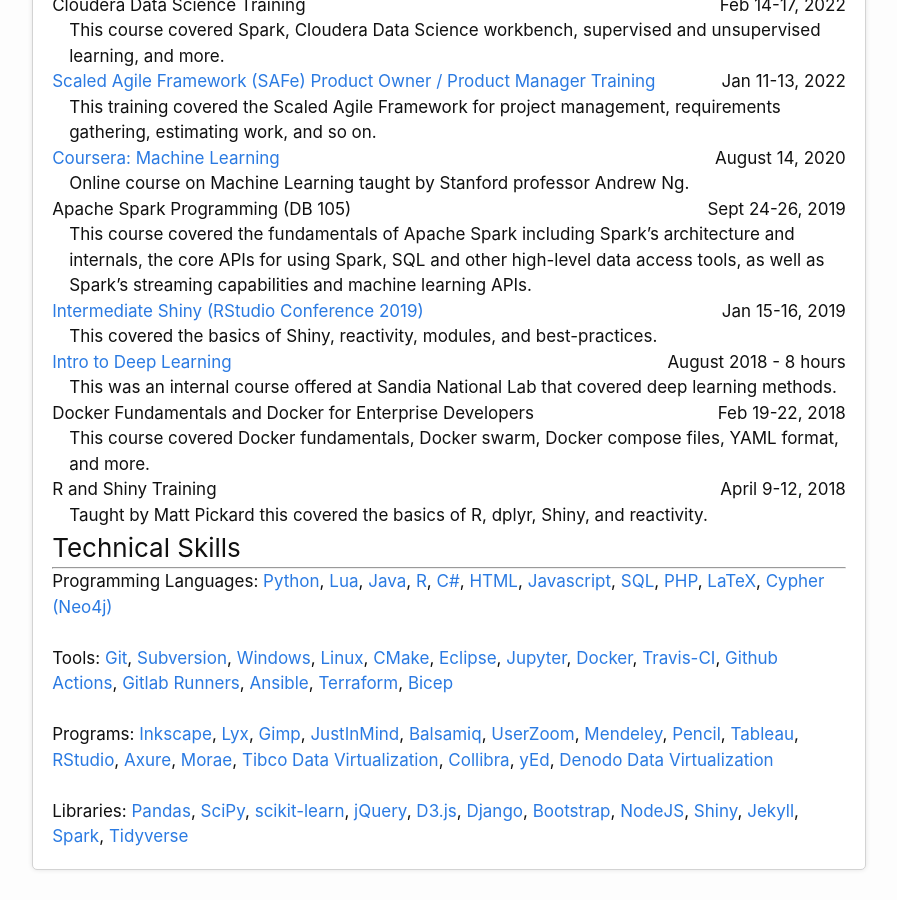
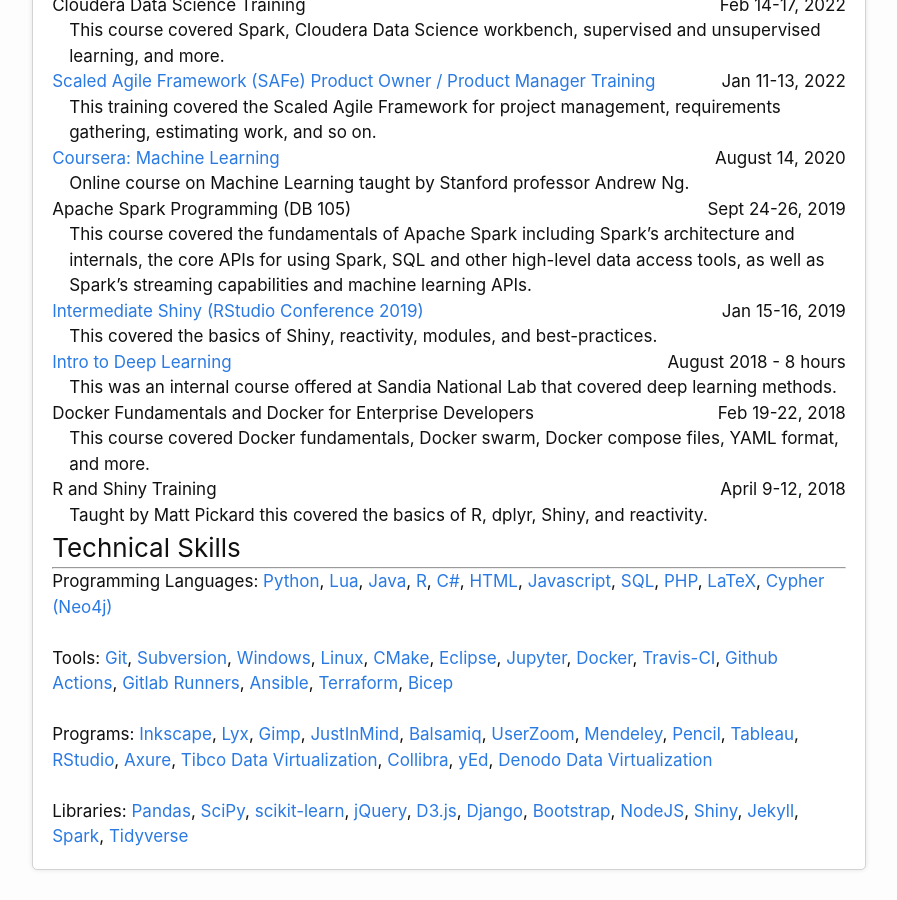
Before and after one commit to carlsonp/carlsonp.github.io, a Jekyll site: the page built from cv.md, in a window 1280 px wide and 900 px high, scrolled down 5688 px. Shown: the whole window, without its empty margins (191-1088 px from the left). Built offline with Jekyll 4.4.1, drawn with Linux system fonts in a browser that asks for light colours.

Commit message:
fix: remove Morae

```diff
--- a/_data/technical_skills.json
+++ b/_data/technical_skills.json
@@ -149,10 +149,6 @@
       "url": "https://www.axure.com/"
     },
     {
-      "name": "Morae",
-      "url": "https://www.techsmith.com/tutorial-morae.html"
-    },
-    {
       "name": "Tibco Data Virtualization",
       "url": "https://www.tibco.com/products/data-virtualization"
     },
```
